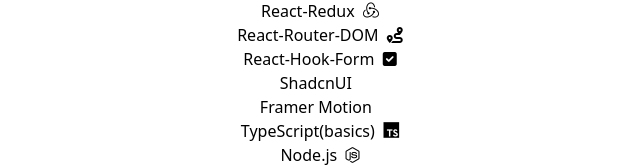
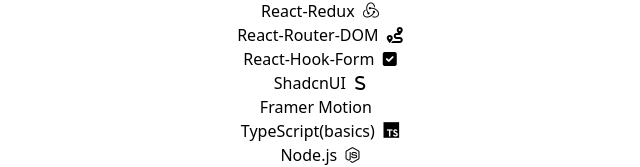
Before and after one commit to masoommd/Portfolio, a React (Vite) app: page /skills in a window 1280 px wide. Shown: the part 513-680 px from the top of the page, without its empty margins (320-960 px from the left). Built offline with nearby package versions, Linux system fonts and the light colour scheme.

Commit message:
update skills

```diff
--- a/src/pages/Skills.jsx
+++ b/src/pages/Skills.jsx
@@ -14,7 +14,7 @@
     ["React-Redux", "devicon-redux-original"],
     ["React-Router-DOM", "fas fa-route"],
     ["React-Hook-Form", "fas fa-check-square"],
-    ["ShadcnUI", "devicon-shadcnui-plain"],
+    ["ShadcnUI", "fa-solid fa-s"],
     ["Framer Motion", "devicon-framermotion-original"],
     ["TypeScript(basics)", "devicon-typescript-plain"],
     ["Node.js", "fab fa-node-js"],
```
